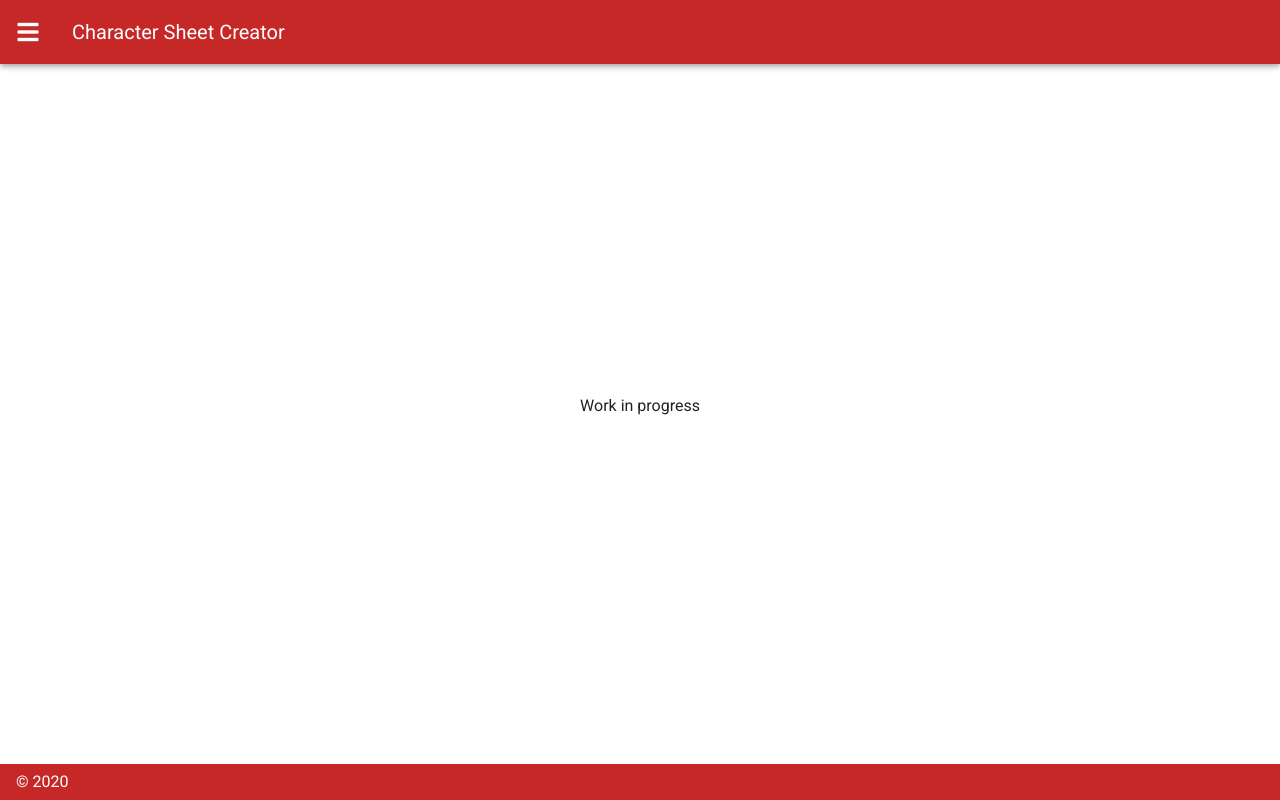
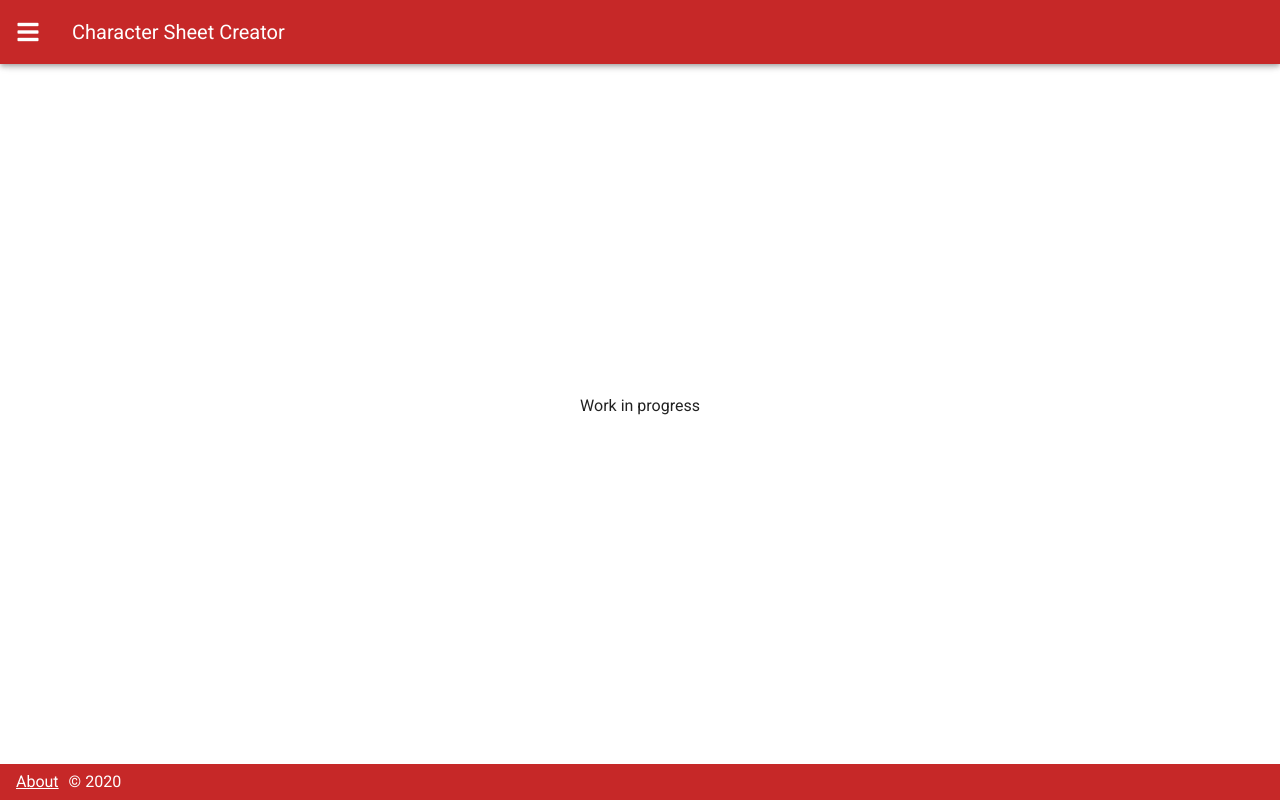
Before and after one commit to lubo-dev/character-sheet-creator, a Vue app: page / in a window 1280 px wide. Built offline with nearby package versions, Linux system fonts and the light colour scheme.

Commit message:
Adds "About" Link to the footer, which links to the Github repository

```diff
--- a/src/App.vue
+++ b/src/App.vue
@@ -21,6 +21,10 @@
       color="red darken-3"
       app
     >
+      <a
+        href="https://github.com/L-Bolz/character-sheet-creator"
+        class="white--text"
+      >About</a>
       <span class="white--text">&copy; 2020</span>
     </v-footer>
   </v-app>
@@ -35,3 +39,9 @@
     }
   }
 </script>
+
+<style lang="scss" scoped>
+  footer a {
+    margin-right: 10px;
+  }
+</style>
```
